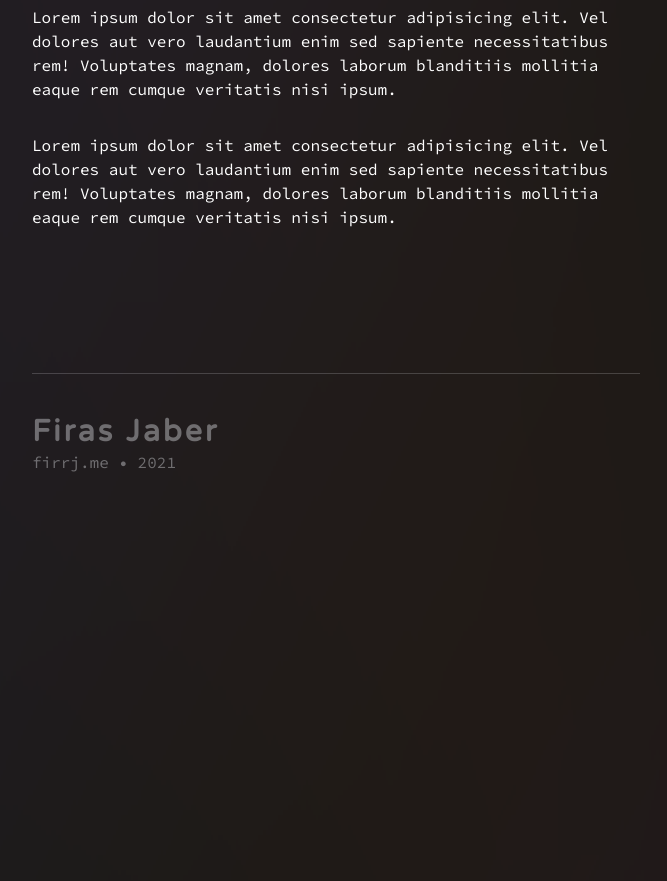
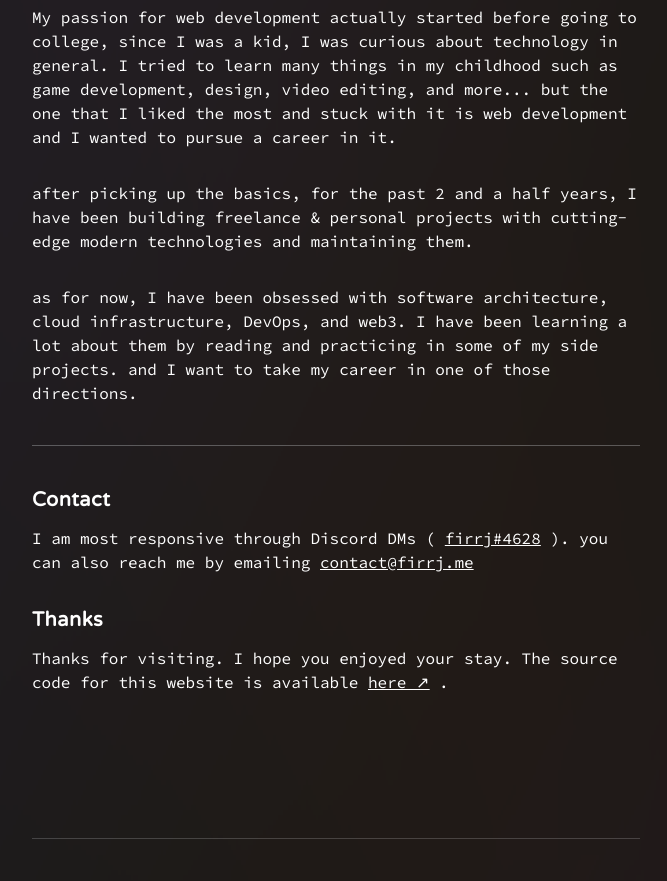
Before and after one commit to firasjaber/my-website, a Next.js app: page /about in a window 1280 px wide. Shown: the part 460-1341 px from the top of the page, without its empty margins (304-971 px from the left). Built offline with nearby package versions, Linux system fonts and the light colour scheme.

Commit message:
about page update

```diff
--- a/pages/about.tsx
+++ b/pages/about.tsx
@@ -61,16 +61,56 @@ export default function About() {
             More...
           </h1>
           <p className='mt-4'>
-            Lorem ipsum dolor sit amet consectetur adipisicing elit. Vel dolores
-            aut vero laudantium enim sed sapiente necessitatibus rem! Voluptates
-            magnam, dolores laborum blanditiis mollitia eaque rem cumque
-            veritatis nisi ipsum.
+            My passion for web development actually started before going to
+            college, since I was a kid, I was curious about technology in
+            general. I tried to learn many things in my childhood such as game
+            development, design, video editing, and more... but the one that I
+            liked the most and stuck with it is web development and I wanted to
+            pursue a career in it.
           </p>
           <p className='mt-8'>
-            Lorem ipsum dolor sit amet consectetur adipisicing elit. Vel dolores
-            aut vero laudantium enim sed sapiente necessitatibus rem! Voluptates
-            magnam, dolores laborum blanditiis mollitia eaque rem cumque
-            veritatis nisi ipsum.
+            after picking up the basics, for the past 2 and a half years, I have
+            been building freelance & personal projects with cutting-edge modern
+            technologies and maintaining them.
+          </p>
+          <p className='mt-8'>
+            as for now, I have been obsessed with software architecture, cloud
+            infrastructure, DevOps, and web3. I have been learning a lot about
+            them by reading and practicing in some of my side projects. and I
+            want to take my career in one of those directions.
+          </p>
+        </div>
+        <hr className='opacity-30 my-10' />
+        <div>
+          <h1 className='font-varella font-bold tracking-wide text-lg sm:text-xl'>
+            Contact
+          </h1>
+          <p className='mt-3'>
+            I am most responsive through Discord DMs ({' '}
+            <span className='underline hover:text-gray-100 transition-all ease-in-out'>
+              firrj#4628
+            </span>{' '}
+            ). you can also reach me by emailing{' '}
+            <span className='underline hover:text-gray-100 transition-all ease-in-out'>
+              contact@firrj.me
+            </span>
+          </p>
+          <h1 className='mt-8 font-varella font-bold tracking-wide text-lg sm:text-xl'>
+            Thanks
+          </h1>
+          <p className='mt-3'>
+            Thanks for visiting. I hope you enjoyed your stay. The source code
+            for this website is available{' '}
+            <span className='underline hover:text-gray-100 transition-all ease-in-out'>
+              <a
+                href='https://github.com/firasjaber/personal-website'
+                rel='noreferrer'
+                target='_blank'
+              >
+                here &#8599;
+              </a>
+            </span>{' '}
+            .
           </p>
         </div>
       </div>
```
